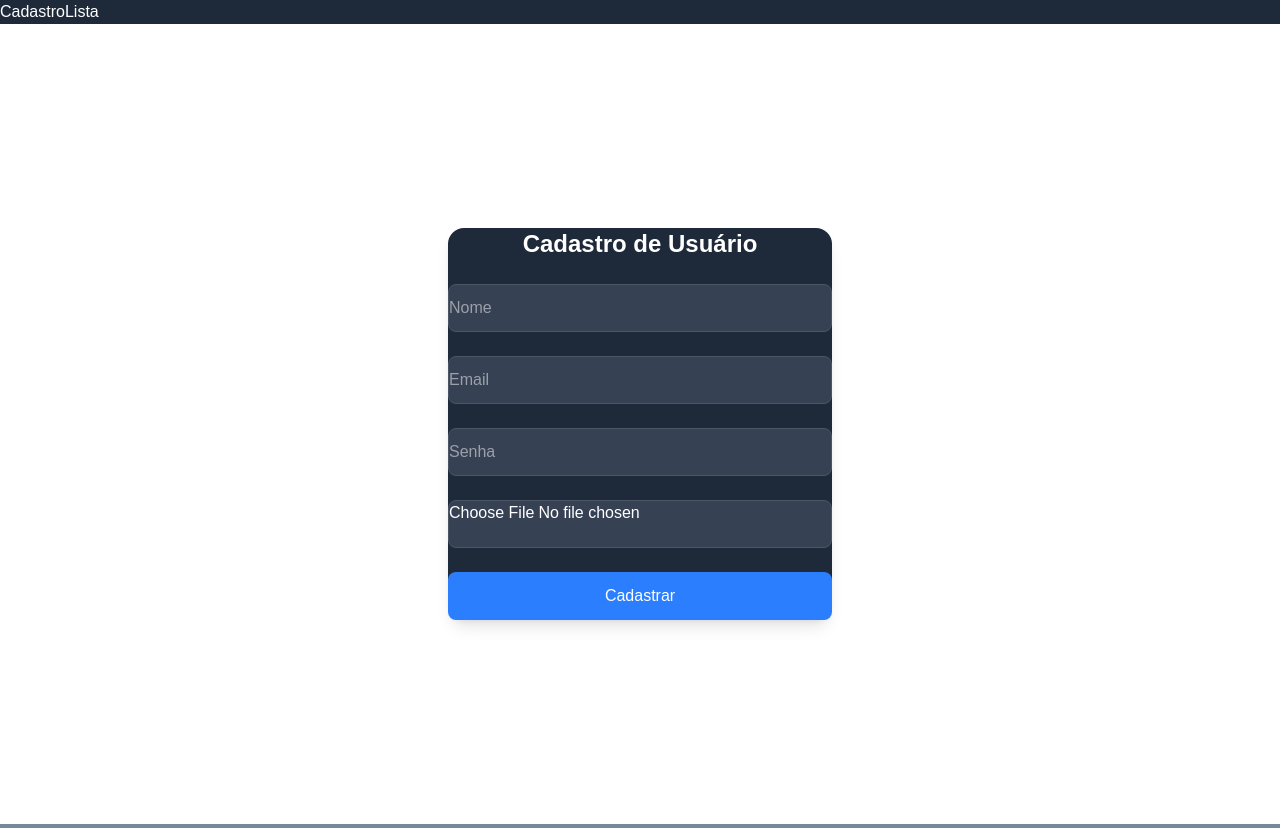
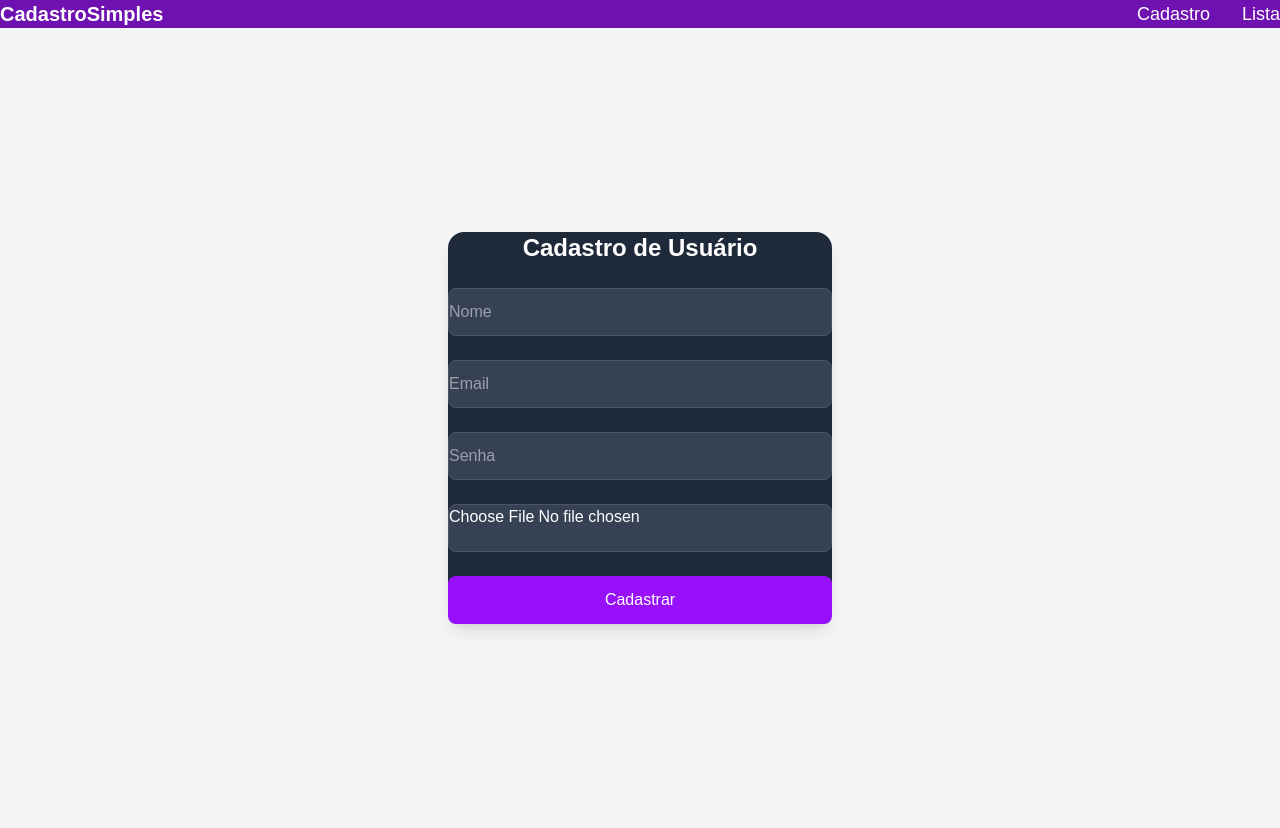
Before and after one commit to Lucas-Afonso7/estagio, a React (Vite) app in the folder projeto-de-usuarios/frontend-react/: page / in a window 1280 px wide. Built offline with nearby package versions, Linux system fonts and the light colour scheme.

Commit message:
Melhorando a estilização

```diff
--- a/projeto-de-usuarios/frontend-react/src/App.jsx
+++ b/projeto-de-usuarios/frontend-react/src/App.jsx
@@ -8,19 +8,24 @@ const App = () => {
   return (
     <Router>
       <div>
-        <nav className="bg-gray-800 p-4">
-          <ul className="flex space-x-4">
-            <li>
-              <Link to="/cadastro" className="text-white hover:text-gray-300">
+        <nav className="bg-purple-800 shadow-md text-white">
+          <div className="max-w-7xl mx-auto px-6 py-4 flex items-center justify-between">
+            <div className="flex items-center space-x-2">
+              <h1 className="text-white text-xl font-bold">CadastroSimples</h1>
+            </div>
+            <div className="flex gap-8">
+              <Link
+                to="/cadastro"
+                className="text-white text-lg	hover:text-purple-300 transition duration-200">
                 Cadastro
               </Link>
-            </li>
-            <li>
-              <Link to="/lista" className="text-white hover:text-gray-300">
+              <Link
+                to="/lista"
+                className="text-white text-lg	hover:text-purple-300 transition duration-200">
                 Lista
               </Link>
-            </li>
-          </ul>
+            </div>
+          </div>
         </nav>
 
         <Routes>
--- a/projeto-de-usuarios/frontend-react/src/pages/Cadastro/index.jsx
+++ b/projeto-de-usuarios/frontend-react/src/pages/Cadastro/index.jsx
@@ -49,10 +49,10 @@ function Cadastro() {
   }
 
   return (
-    <div className="flex justify-center items-center min-h-screen bg-white">
+    <div className="flex justify-center items-center min-h-screen bg-gray-100">
       <form
         onSubmit={enviar}
-        className="flex flex-col gap-6 p-12 rounded-2xl bg-gray-800 w-96 shadow-lg">
+        className="flex flex-col gap-6 px-12 py-20 rounded-2xl bg-gray-800 w-96 shadow-lg">
         <h1 className="text-white text-2xl text-center font-semibold">
           {id ? "Editar Usuário" : "Cadastro de Usuário"}
         </h1>
@@ -94,7 +94,7 @@ function Cadastro() {
         />
         <button
           type="submit"
-          className="bg-blue-500 text-white h-12 rounded-lg mt-6">
+          className="bg-purple-600 text-white h-12 rounded-lg mt-6 hover:bg-purple-700">
           {id ? "Salvar alterações" : "Cadastrar"}
         </button>
       </form>
--- a/projeto-de-usuarios/frontend-react/src/pages/Lista/EditarSenha.jsx
+++ b/projeto-de-usuarios/frontend-react/src/pages/Lista/EditarSenha.jsx
@@ -21,7 +21,7 @@ function EditarSenha() {
   }
 
   return (
-    <div className="min-h-screen flex items-center justify-center bg-white">
+    <div className="min-h-screen flex items-center justify-center bg-gray-100">
       <div className="bg-gray-800 flex justify-center items-center flex-col gap-6 p-12 rounded-2xl w-96 shadow-lg">
         <h1 className="text-2xl font-semibold text-center text-white">
           Alterar Senha
--- a/projeto-de-usuarios/frontend-react/src/pages/Lista/index.jsx
+++ b/projeto-de-usuarios/frontend-react/src/pages/Lista/index.jsx
@@ -41,7 +41,7 @@ function Lista() {
       </h1>
 
       <div>
-        <table className="min-w-full bg-white border border-gray-200 rounded shadow">
+        <table className="min-w-full bg-gray-100 border border-gray-200 rounded shadow">
           <thead>
             <tr className="bg-gray-100 text-left">
               <th className="py-2 px-4">Foto</th>
```
